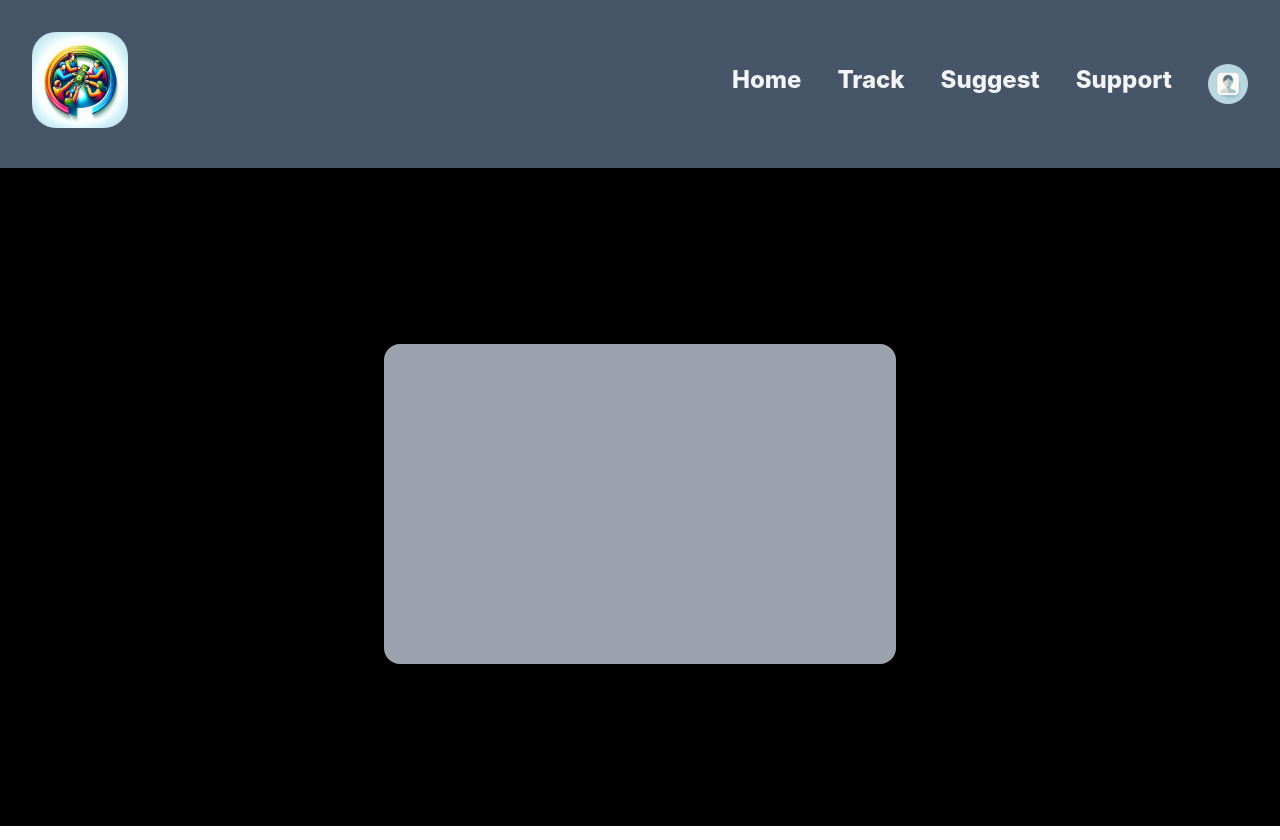
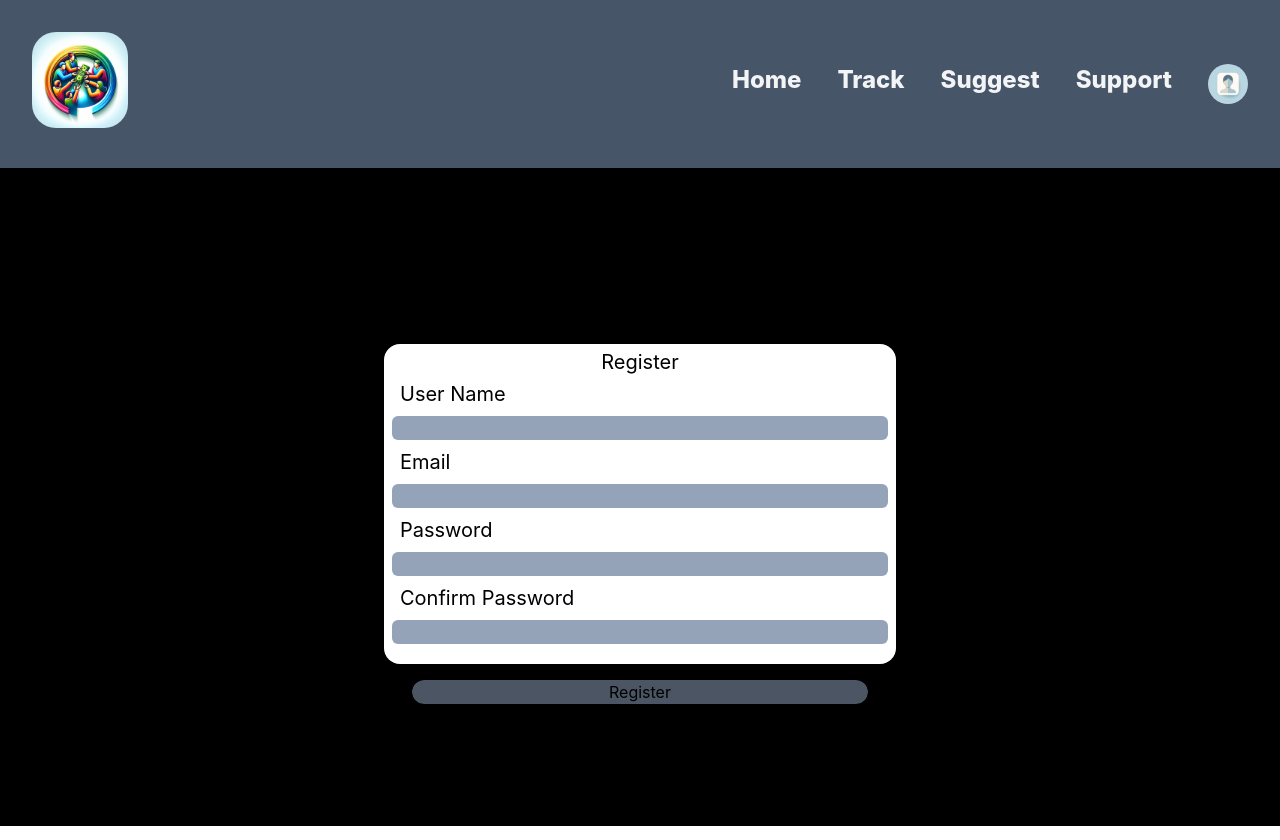
Before and after one commit to Siddharth0101/share-mate, a React (Create React App) app: page /register in a window 1280 px wide. Built offline with nearby package versions, Linux system fonts and the light colour scheme.

Commit message:
register modal

```diff
--- a/src/components/authentication/registerModal.js
+++ b/src/components/authentication/registerModal.js
@@ -1,7 +1,48 @@
+import { Form } from "react-router-dom";
+
 export default function RegisterModal() {
     return <div className="lg:flex hidden  justify-center">
-        <div className="w-[40vw] h-[40vh] bg-gray-400 rounded-2xl m-44">
-
+        <div className="w-[40vw] h-[40vh] bg-white rounded-2xl m-44">
+            <Form>
+                <div className="flex justify-center text-xl text-black m-1 ">
+                    Register
+                </div>
+                <div>
+                    <div className="ml-4 text-xl">
+                        User Name
+                    </div>
+                    <div className="m-2">
+                        <input type="text" className="bg-slate-400 rounded-md w-full"/>
+                    </div>
+                </div>
+                <div>
+                    <div className="ml-4 text-xl">
+                        Email
+                    </div>
+                    <div className="m-2">
+                        <input type="email" className="bg-slate-400 rounded-md w-full"/>
+                    </div>
+                </div>
+                <div>
+                    <div className="ml-4 text-xl">
+                        Password
+                    </div>
+                    <div className="m-2">
+                        <input type="text" className="bg-slate-400 rounded-md w-full"/>
+                    </div>
+                </div>
+                <div>
+                    <div className="ml-4 text-xl">
+                        Confirm Password
+                    </div>
+                    <div className="m-2">
+                        <input type="text" className="bg-slate-400 rounded-md w-full"/>
+                    </div>
+                </div>
+                <div className="flex justify-center">
+                <button className="outline bg-gray-600 hover:bg-green-800 m-7 w-[50vw] rounded-3xl">Register</button>
+                </div>
+            </Form>
         </div>
     </div>
 }
```
